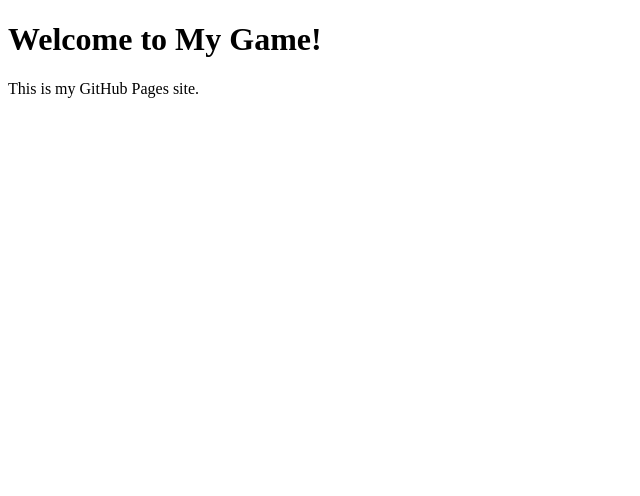
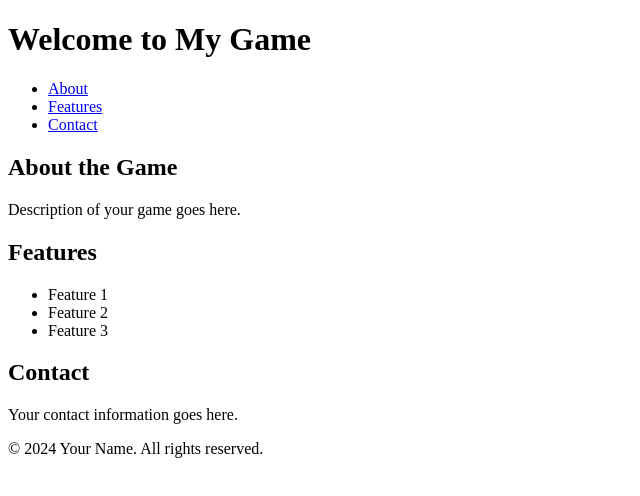
Before and after one commit to Trishan2924/trishan2924.github.io, a plain HTML site: page index.html in a window 1280 px wide. Shown: the whole page, without its empty margins (0-640 px from the left). Drawn offline with Linux system fonts and the light colour scheme.

Commit message:
Update index.html

```diff
--- a/index.html
+++ b/index.html
@@ -1,10 +1,46 @@
 <!DOCTYPE html>
-<html>
+<html lang="en">
 <head>
-    <title>My Game</title>
+    <meta charset="UTF-8">
+    <meta name="viewport" content="width=device-width, initial-scale=1.0">
+    <link rel="stylesheet" href="styles.css">
+    <title>Your Game Title</title>
 </head>
 <body>
-    <h1>Welcome to My Game!</h1>
-    <p>This is my GitHub Pages site.</p>
+    <header>
+        <h1>Welcome to My Game</h1>
+        <nav>
+            <ul>
+                <li><a href="#about">About</a></li>
+                <li><a href="#features">Features</a></li>
+                <li><a href="#contact">Contact</a></li>
+            </ul>
+        </nav>
+    </header>
+
+    <main>
+        <section id="about">
+            <h2>About the Game</h2>
+            <p>Description of your game goes here.</p>
+        </section>
+
+        <section id="features">
+            <h2>Features</h2>
+            <ul>
+                <li>Feature 1</li>
+                <li>Feature 2</li>
+                <li>Feature 3</li>
+            </ul>
+        </section>
+
+        <section id="contact">
+            <h2>Contact</h2>
+            <p>Your contact information goes here.</p>
+        </section>
+    </main>
+
+    <footer>
+        <p>&copy; 2024 Your Name. All rights reserved.</p>
+    </footer>
 </body>
 </html>
```
